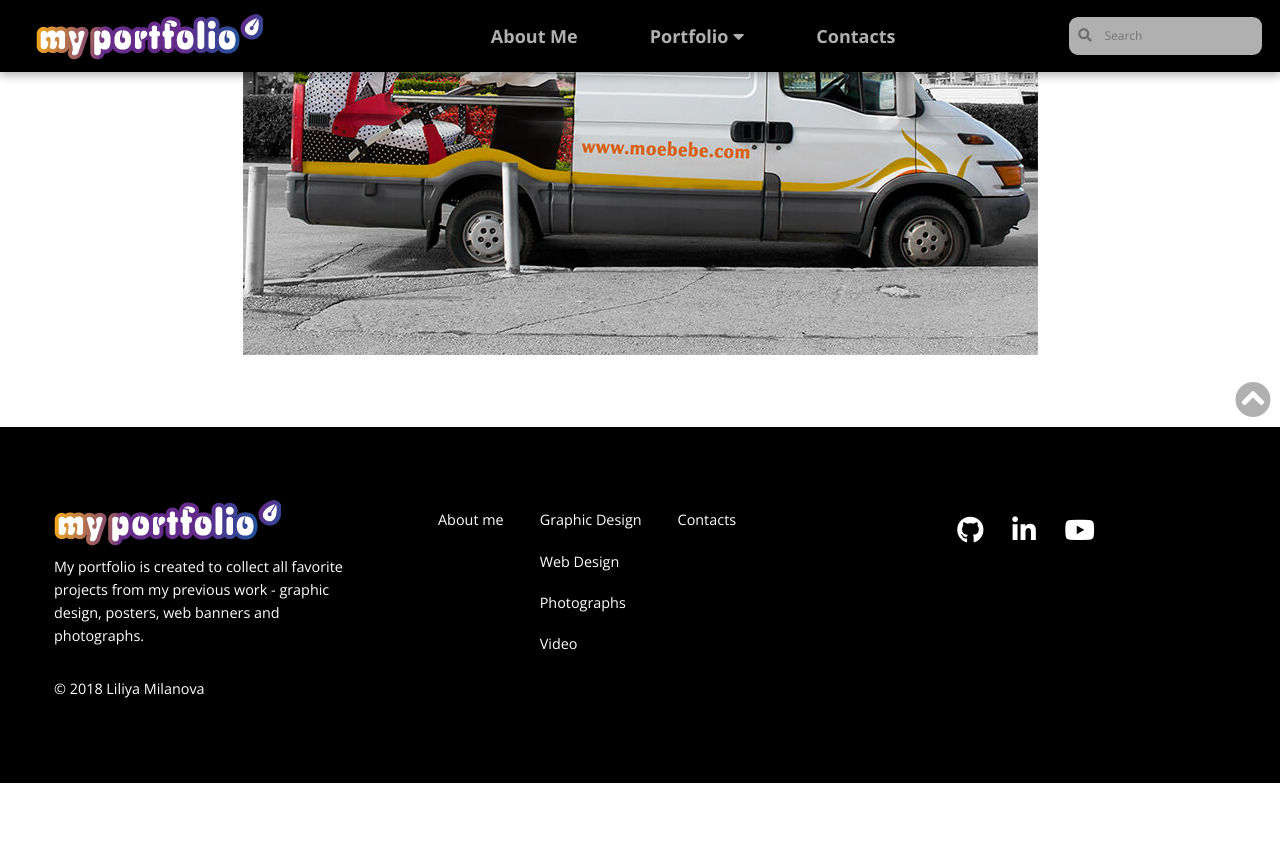
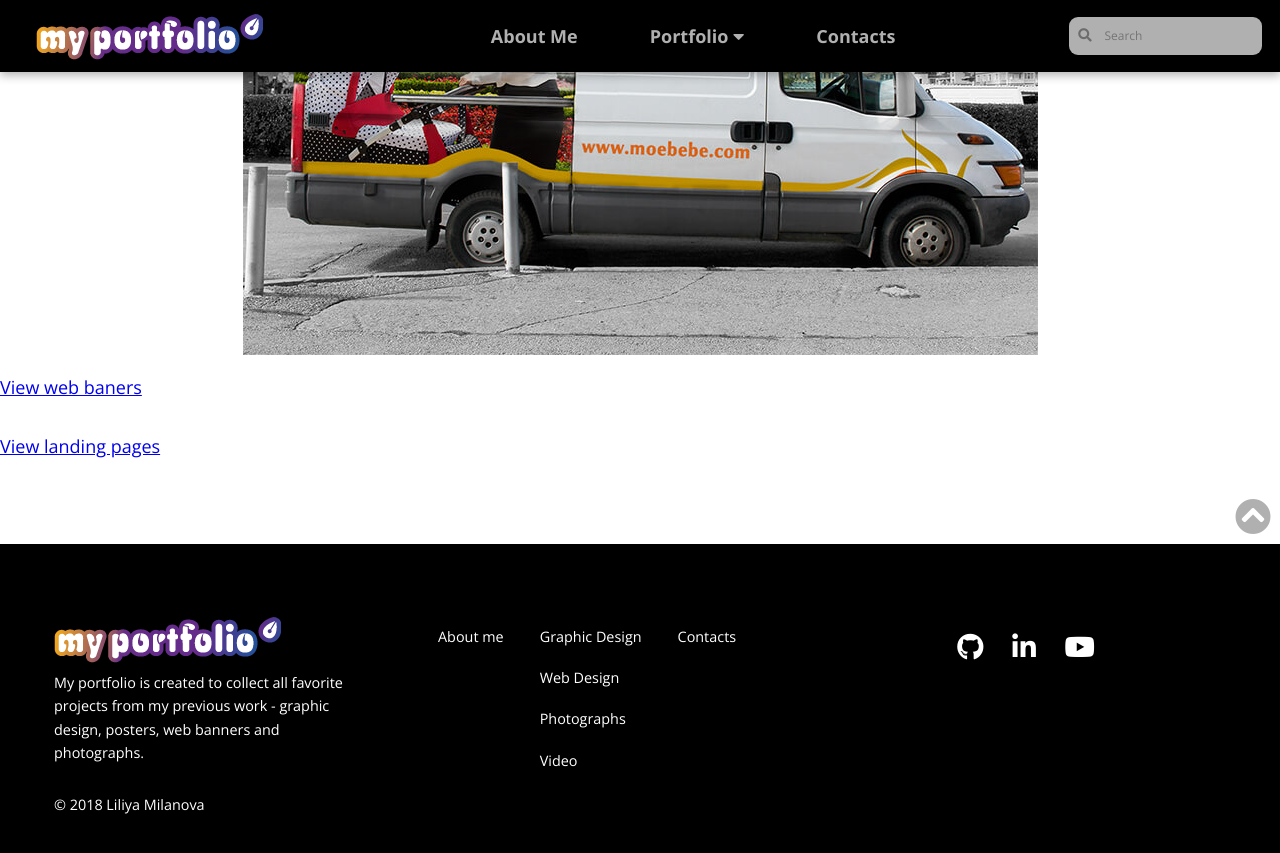
Before and after one commit to LiliyaMilanova/myportfolio, a Jekyll site: the page built from graphic-design-sunshane-shop.html, in a window 1280 px wide and 900 px high, scrolled down 11781 px. Shown: the top 853 px of the window. Built offline with Jekyll 4.4.1, drawn with Linux system fonts in a browser that asks for light colours; nearby versions of some CDN libraries; before the commit the page ends 12564 px from its top, so only the background shows below that.

Commit message:
Update graphic-design-sunshane-shop.html

```diff
--- a/graphic-design-sunshane-shop.html
+++ b/graphic-design-sunshane-shop.html
@@ -176,6 +176,9 @@
                     </article>
              </section>
 
+            <p><a href="https://liliyamilanova.github.io/myportfolio//portfolio/web-design/web-baners" target="_blank">View web baners</a></p>
+            <p><a href="https://liliyamilanova.github.io/myportfolio//portfolio/web-design/landing-pages" target="_blank">View landing pages</a></p>
+
             <span class="back-to-top">
                 <a href="#top" class="fas fa-chevron-circle-up"></a>
             </span>
```
